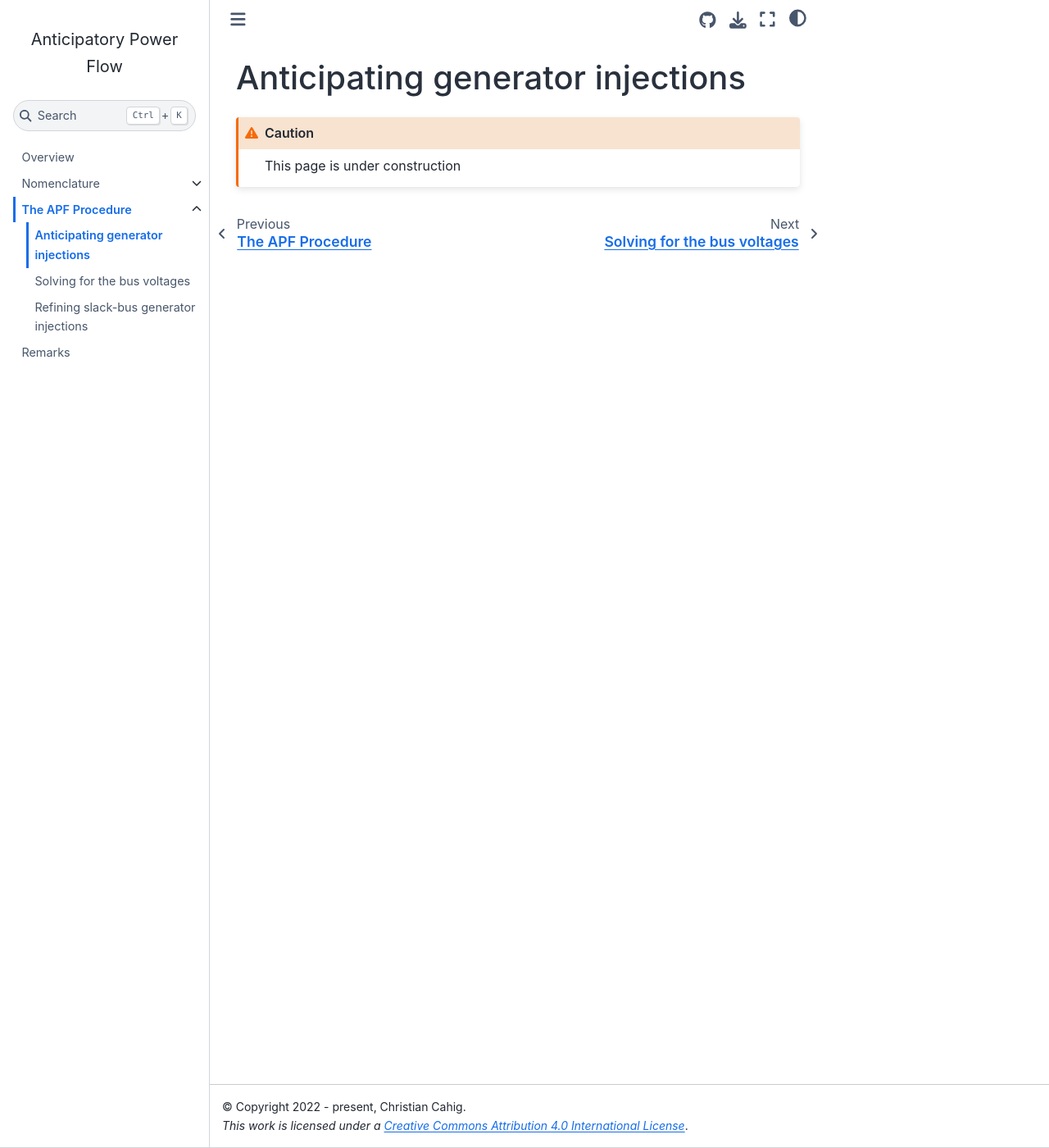
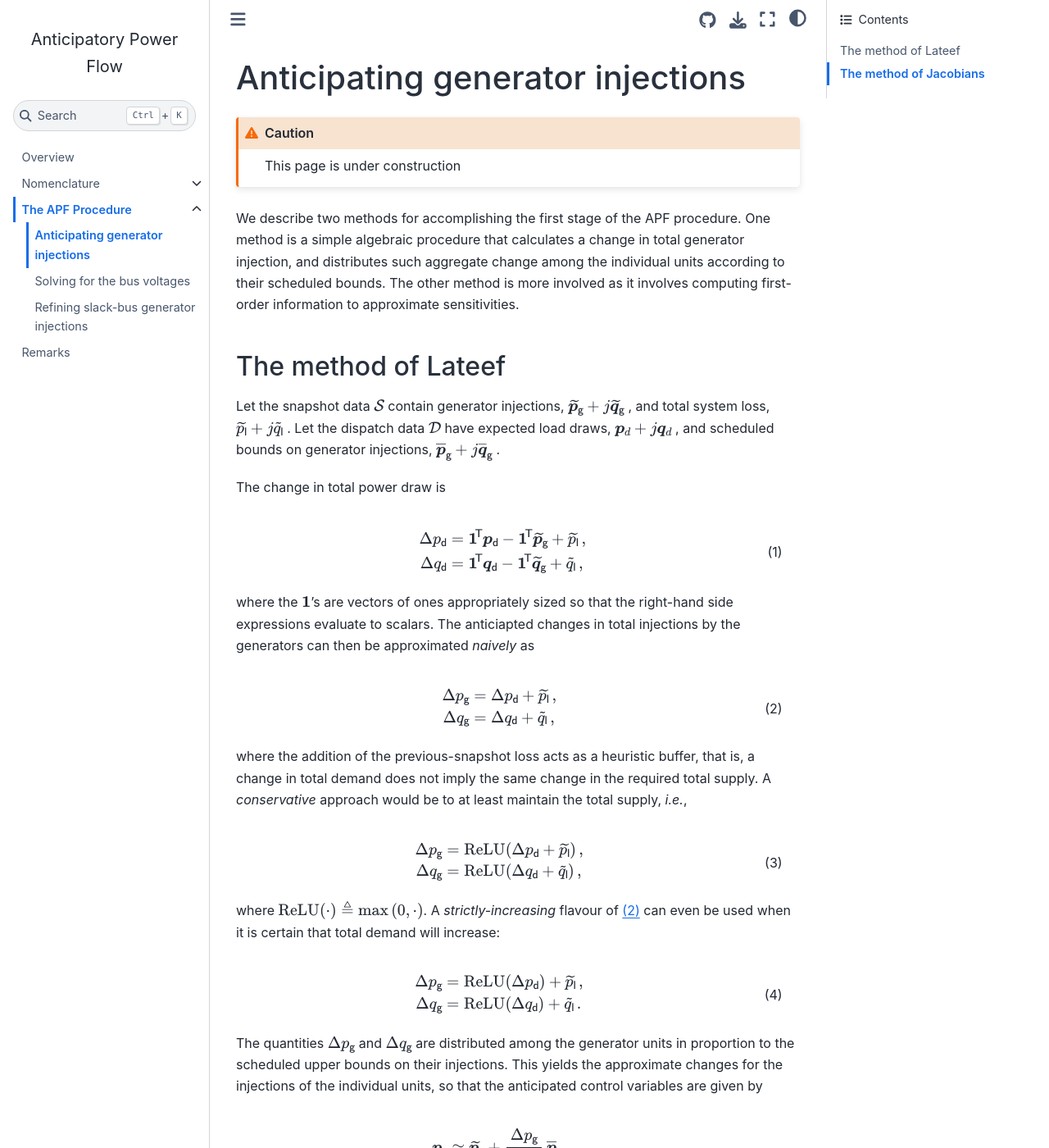
Before and after one commit to christian-cahig/apf-primer, a Jupyter Book: the page built from apf-procedure/anticipate-injs.md, in a window 1280 px wide and 1400 px high. Shown: the whole window at 82% size. Built offline with Jupyter Book 1.0.4 settings and Sphinx 7.4.7 and the Sphinx Book theme 1.1.4, drawn with Linux system fonts in a browser that asks for light colours; some of the changed text lies outside the part shown.

Commit message:
Save progress for section "Anticipating generator injections"

````diff
--- a/apf-procedure/anticipate-injs.md
+++ b/apf-procedure/anticipate-injs.md
@@ -4,3 +4,183 @@
 ```{caution}
 This page is under construction
 ```
+
+We describe two methods for accomplishing the first stage of the APF procedure.
+One method is a simple algebraic procedure that calculates a change in total generator injection,
+and distributes such aggregate change among the individual units according to their scheduled bounds.
+The other method is more involved as it involves computing first-order information to approximate sensitivities.
+
+(apf-prc:antic-injs:mol)=
+## The method of Lateef
+
+Let the snapshot data $\mathcal{S}$ contain
+generator injections,
+$\widetilde{ \boldsymbol{p} }_{ \mathsf{g} } + j \widetilde{ \boldsymbol{q} }_{ \mathsf{g} }$ ,
+and
+total system loss,
+$\widetilde{ p }_{ \mathsf{l} } + j \widetilde{ q }_{ \mathsf{l} }$ .
+Let the dispatch data $\mathcal{D}$ have
+expected load draws,
+$\boldsymbol{p}_{ \mathcal{d} } + j \boldsymbol{q}_{ \mathcal{d} }$ ,
+and
+scheduled bounds on generator injections,
+$\overline{ \boldsymbol{p} }_{ \mathsf{g} } + j \overline{ \boldsymbol{q} }_{ \mathsf{g} }$ .
+
+The change in total power draw is
+
+```{math}
+:label: mol-change-total-d
+\begin{aligned}
+    \Delta p_{ \mathsf{d} }
+    & =
+    \boldsymbol{1}^{ \! \mathsf{T} } \boldsymbol{p}_{ \mathsf{d} }
+    -
+    \boldsymbol{1}^{ \! \mathsf{T} } \widetilde{ \boldsymbol{p} }_{ \mathsf{g} }
+    +
+    \widetilde{ p }_{ \mathsf{l} }
+    \, , \\
+    \Delta q_{ \mathsf{d} }
+    & =
+    \boldsymbol{1}^{ \! \mathsf{T} } \boldsymbol{q}_{ \mathsf{d} }
+    -
+    \boldsymbol{1}^{ \! \mathsf{T} } \widetilde{ \boldsymbol{q} }_{ \mathsf{g} }
+    +
+    \widetilde{ q }_{ \mathsf{l} }
+    \, ,
+\end{aligned}
+```
+
+where the $\boldsymbol{1}$'s are vectors of ones appropriately sized so that the right-hand side expressions evaluate to scalars.
+The anticiapted changes in total injections by the generators can then be approximated *naively* as
+
+```{math}
+:label: mol-change-in-c-naive
+\begin{aligned}
+    \Delta p_{ \mathsf{g} }
+    & =
+    \Delta p_{ \mathsf{d} }
+    +
+    \widetilde{ p }_{ \mathsf{l} }
+    \, , \\
+    \Delta q_{ \mathsf{g} }
+    & =
+    \Delta q_{ \mathsf{d} }
+    +
+    \widetilde{ q }_{ \mathsf{l} }
+    \, ,
+\end{aligned}
+```
+
+where the addition of the previous-snapshot loss acts as a heuristic buffer,
+that is,
+a change in total demand does not imply the same change in the required total supply.
+A *conservative* approach would be to at least maintain the total supply, *i.e.*,
+
+```{math}
+:label: mol-change-in-c-conserv
+\begin{aligned}
+    \Delta p_{ \mathsf{g} }
+    & =
+    \operatorname{ReLU} \! \left(
+        \Delta p_{ \mathsf{d} }
+        +
+        \widetilde{ p }_{ \mathsf{l} }
+    \right)
+    \, , \\
+    \Delta q_{ \mathsf{g} }
+    & =
+    \operatorname{ReLU} \! \left(
+        \Delta q_{ \mathsf{d} }
+        +
+        \widetilde{ q }_{ \mathsf{l} }
+    \right)
+    \, ,
+\end{aligned}
+```
+
+where
+$\operatorname{ReLU} \! \left( \cdot \right) \triangleq \max \left( 0, \cdot \right)$.
+A *strictly-increasing* flavour of {eq}`mol-change-in-c-naive` can even be used when it is certain that total demand will increase:
+
+```{math}
+:label: mol-change-in-c-strict
+\begin{aligned}
+    \Delta p_{ \mathsf{g} }
+    & =
+    \operatorname{ReLU} \! \left(
+        \Delta p_{ \mathsf{d} }
+    \right)
+    +
+    \widetilde{ p }_{ \mathsf{l} }
+    \, , \\
+    \Delta q_{ \mathsf{g} }
+    & =
+    \operatorname{ReLU} \! \left(
+        \Delta q_{ \mathsf{d} }
+    \right)
+    +
+    \widetilde{ q }_{ \mathsf{l} }
+    \, .
+\end{aligned}
+```
+
+The quantities
+$\Delta p_{ \mathsf{g} }$ and $\Delta q_{ \mathsf{g} }$
+are distributed among the generator units in proportion to the scheduled upper bounds on their injections.
+This yields the approximate changes for the injections of the individual units,
+so that the anticipated control variables are given by
+
+```{math}
+:label: mol-anticipated-c
+\begin{aligned}
+    \boldsymbol{p}_{ \mathsf{g} }
+    & \approx
+    \widetilde{ \boldsymbol{p} }_{ \mathsf{g} }
+    +
+    \frac{ \Delta p_{ \mathsf{g} } }{
+        \boldsymbol{1}^{ \! \mathsf{T} } \, \overline{ \boldsymbol{p} }_{ \mathsf{g} }
+    }
+    \thinspace
+    \overline{\boldsymbol{p}}_{ \mathsf{g} }
+    \, , \\
+    \boldsymbol{q}_{ \mathsf{g} }
+    & \approx
+    \widetilde{ \boldsymbol{q} }_{ \mathsf{g} }
+    +
+    \frac{ \Delta p_{ \mathsf{g} } }{
+        \boldsymbol{1}^{ \! \mathsf{T} } \, \overline{ \boldsymbol{q} }_{ \mathsf{g} }
+    }
+    \thinspace
+    \overline{\boldsymbol{q}}_{ \mathsf{g} }
+    \, .
+\end{aligned}
+```
+
+Equation
+{eq}`mol-change-total-d`
+and the additive term in Equation
+{eq}`mol-change-total-d`
+are based on the experimental setup detailed in Section 2.4 of Omer Lateef's dissertation,
+[*Measurement-Based Parameter Estimation and Analysis of Power System*](http://hdl.handle.net/1853/63600).
+This explains the name given to the method.
+
+(apf-prc:antic-injs:moj)=
+## The method of Jacobians
+
+Suppose that the following are among the snapshot data $\mathcal{S}$:
+
+* bus voltage magnitudes, $ \widetilde{ \boldsymbol{v} } $ ,
+  and phase angles, $ \widetilde{ \boldsymbol{\delta} } $ ,
+* load draws, $\boldsymbol{p}_{ \mathsf{d} } + j \boldsymbol{q}_{ \mathsf{d} }$ ,
+* generator injections, $\boldsymbol{p}_{ \mathsf{g} } + j \boldsymbol{q}_{ \mathsf{g} }$ ,
+  and
+* total system loss, $\widetilde{ p }_{ \mathsf{l} } + j \widetilde{ q }_{ \mathsf{l} }$ .
+
+As with {ref}`the method of Lateef<apf-prc:antic-injs:mol>`,
+we assume that the
+expected load draws,
+$\boldsymbol{p}_{ \mathcal{d} } + j \boldsymbol{q}_{ \mathcal{d} }$ ,
+and
+the scheduled bounds on generator injections,
+$\overline{ \boldsymbol{p} }_{ \mathsf{g} } + j \overline{ \boldsymbol{q} }_{ \mathsf{g} }$ ,
+belong to the dispatch data $\mathcal{D}$.
````
